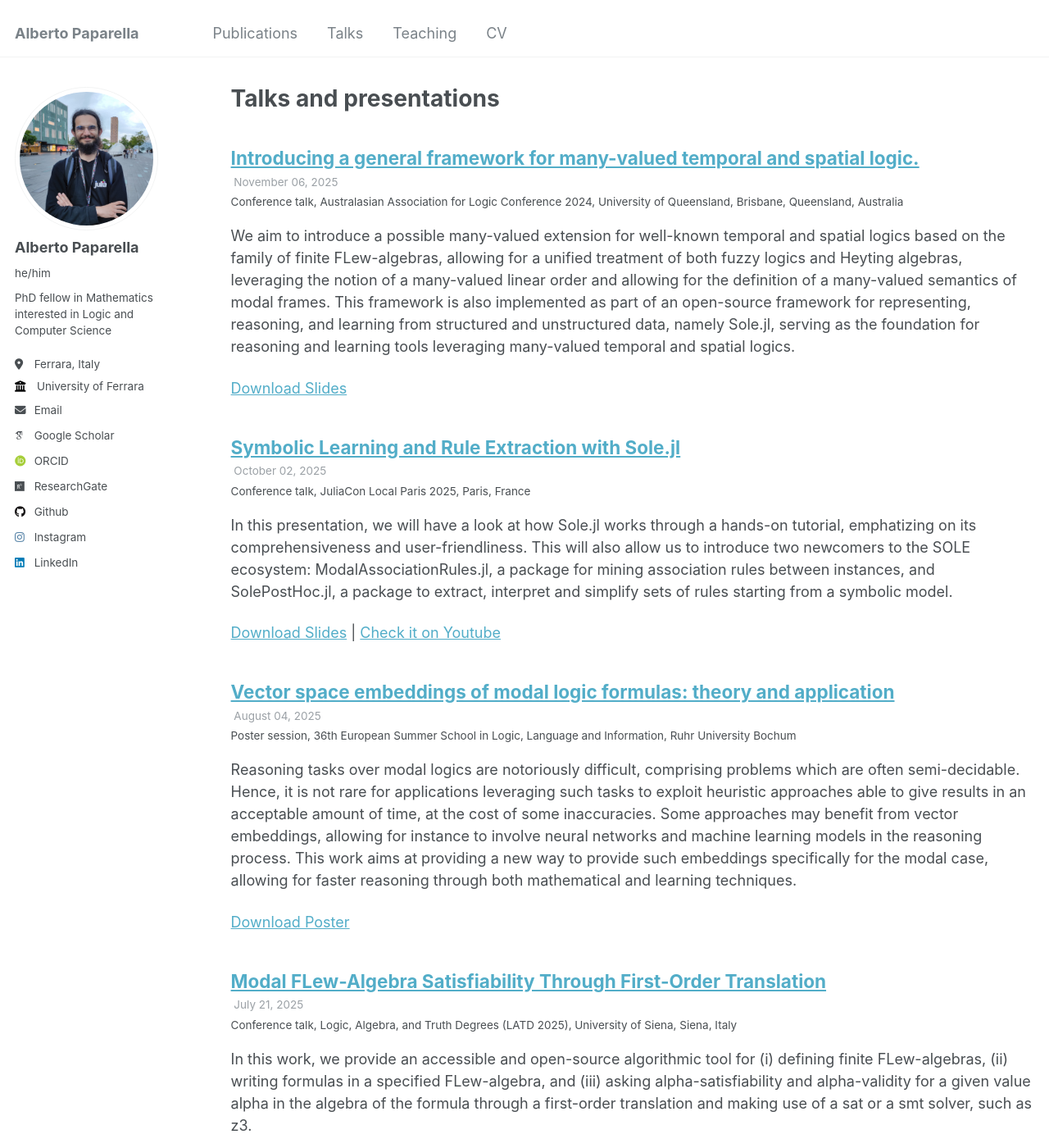
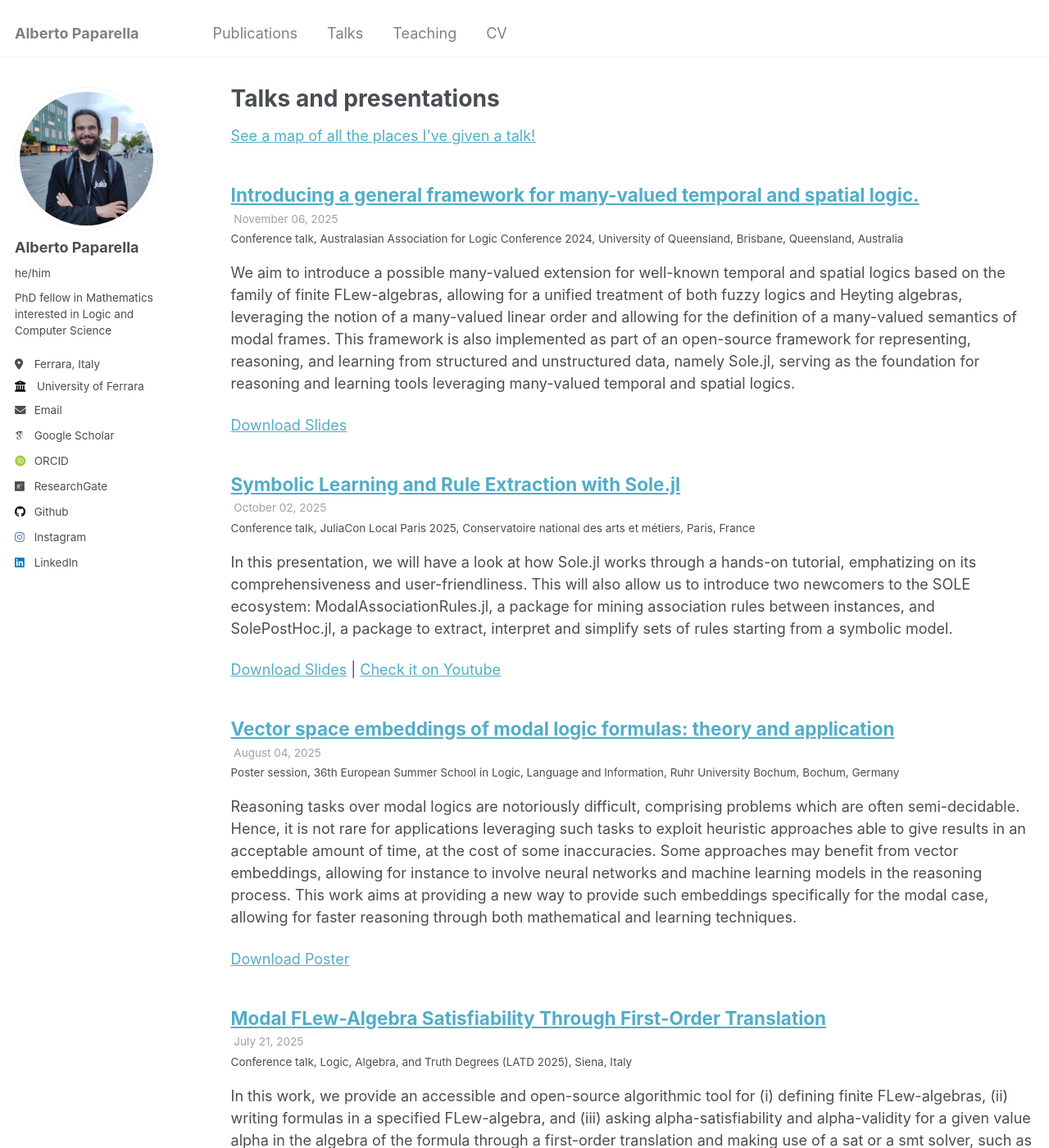
Before and after one commit to alberto-paparella/alberto-paparella.github.io, a Jekyll site: the page built from _pages/talks.html, in a window 1280 px wide and 1400 px high. Shown: the whole window at 82% size. Built offline with Jekyll 4.4.1, drawn with Linux system fonts in a browser that asks for light colours; some web fonts are replaced.

```diff
--- a/_config.yml
+++ b/_config.yml
@@ -88,7 +88,7 @@ breadcrumbs              : false # true, false (default)
 words_per_minute         : 160
 future                   : true
 read_more                : "disabled" # if enabled, adds "Read more" links to excerpts
-talkmap_link             : false #change to true to add link to talkmap on talks page
+talkmap_link             : true #change to true to add link to talkmap on talks page
 comments:
   provider               : # false (default), "disqus", "discourse", "facebook", "google-plus", "staticman", "custom"
   disqus:
--- a/_talks/2025-07-21-modal-flew-algebra-satisfiability-through-first-order-translation.md
+++ b/_talks/2025-07-21-modal-flew-algebra-satisfiability-through-first-order-translation.md
@@ -6,7 +6,7 @@ permalink: /talks/2025-07-21-modal-flew-algebra-satisfiability-through-first-ord
 excerpt: "In this work, we provide an accessible and open-source algorithmic tool for (i) defining finite FLew-algebras, (ii) writing formulas in a specified FLew-algebra, and (iii) asking alpha-satisfiability and alpha-validity for a given value alpha in the algebra of the formula through a first-order translation and making use of a sat or a smt solver, such as z3."
 venue: "Logic, Algebra, and Truth Degrees (LATD 2025)"
 date: 2025-07-21
-location: "University of Siena, Siena, Italy"
+location: "Siena, Italy"
 slidesurl: 'http://alberto-paparella.github.io/files/LATD25_presentation.pdf'
 ---
 
--- a/_talks/2025-08-04-vector-space-embeddings-of-modal-logic-formulas.md
+++ b/_talks/2025-08-04-vector-space-embeddings-of-modal-logic-formulas.md
@@ -6,7 +6,7 @@ permalink: /talks/2025-08-04-vector-space-embeddings-of-modal-logic-formulas
 excerpt: "Reasoning tasks over modal logics are notoriously difficult, comprising problems which are often semi-decidable. Hence, it is not rare for applications leveraging such tasks to exploit heuristic approaches able to give results in an acceptable amount of time, at the cost of some inaccuracies. Some approaches may benefit from vector embeddings, allowing for instance to involve neural networks and machine learning models in the reasoning process. This work aims at providing a new way to provide such embeddings specifically for the modal case, allowing for faster reasoning through both mathematical and learning techniques."
 venue: "36th European Summer School in Logic, Language and Information"
 date: 2025-08-04
-location: "Ruhr University Bochum"
+location: "Ruhr University Bochum, Bochum, Germany"
 posterurl: http://alberto-paparella.github.io/files/ESSLLI25_poster.pdf
 ---
 
--- a/_talks/2025-10-02-symbolic-learning-and-rule-extraction-with-sole.md
+++ b/_talks/2025-10-02-symbolic-learning-and-rule-extraction-with-sole.md
@@ -6,7 +6,7 @@ permalink: /talks/2025-10-02-symbolic-learning-and-rule-extraction-with-sole
 excerpt: "In this presentation, we will have a look at how Sole.jl works through a hands-on tutorial, emphatizing on its comprehensiveness and user-friendliness. This will also allow us to introduce two newcomers to the SOLE  ecosystem: ModalAssociationRules.jl, a package for mining association rules between instances, and SolePostHoc.jl, a package to extract, interpret and simplify sets of rules starting from a symbolic model."
 venue: "JuliaCon Local Paris 2025"
 date: 2025-10-02
-location: "Paris, France"
+location: " Conservatoire national des arts et métiers, Paris, France"
 slidesurl: http://alberto-paparella.github.io/files/JuliaConLocal25_presentation.pdf
 youtubeurl: https://www.youtube.com/watch?v=JVHeIdVPK8Y
 ---
```
Also changed, not shown: _teaching/2026-summer-logic-and-machine-learning.md (+1 -1 lines), talkmap/org-locations.js (+27 -12 lines), 1 other file.
